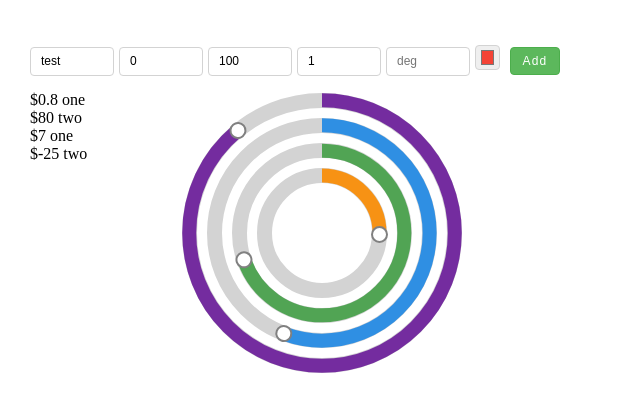
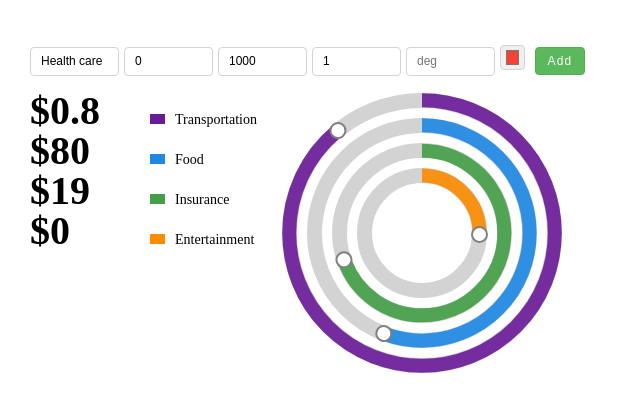
Before and after one commit to matevzStinjek/Slider, a plain HTML site: page index.html in a window 1280 px wide. Shown: the whole page, without its empty margins (0-640 px from the left). Drawn offline with Linux system fonts and the light colour scheme.

Commit message:
Cosmetic changes

```diff
--- a/index.html
+++ b/index.html
@@ -16,31 +16,31 @@
         document.querySelector('#slider').slider({
             init: [
             {
-                name: 'one',
+                name: 'Transportation',
                 min: 0,
                 max: 1,
                 step: 0.2,
                 radius: 320
             },
             {
-                name: 'two',
+                name: 'Food',
                 min: 50,
                 max: 100,
                 step: 5,
                 radius: 200
             },
             {
-                name: 'one',
+                name: 'Insurance',
+                min: -50,
+                max: 50,
+                step: 1,
+                radius: 250
+            },
+            {
+                name: 'Entertainment',
                 min: 0,
                 max: 10,
                 step: 7,
-                radius: 250
-            },
-            {
-                name: 'two',
-                min: -50,
-                max: 50,
-                step: 1,
                 radius: 90
             }]
         });
--- a/src/mySlider.css
+++ b/src/mySlider.css
@@ -1,6 +1,58 @@
+.data {
+    padding: 15px 0;
+}
+
+.data input {
+    border-radius: 4px;
+    border: 1px solid lightgray;
+    height: 25px;
+    font-size: 12px;
+    padding-left: 10px;
+    margin-right: 5px;
+    width: 75px;
+}
+
+.data input[type='color'] {
+    width: 25px;
+    padding: 0 3px;
+}
+
+.data button {
+    margin: 0 5px;
+    height: 28px;
+    width: 50px;
+    background-color: #5cb85c;
+    font-size: 12px;
+    letter-spacing: 1.2px;
+    color: white;
+    border-radius: 4px;
+    border: 1px solid #4cae4c;
+}
+
 .values {
     float: left;
-    width: 150px;
+    width: 250px;
+}
+
+.values div * {
+    display: inline-block;
+    margin: 0px;
+}
+
+.values div h1  {
+    min-width: 120px;
+    font-size: 40px;
+    line-height: 40px;
+}
+
+.values div span {
+    height: 10px;
+    width: 15px;
+    margin-right: 10px;
+}
+
+.values div p {
+    font-size: 14px;
 }
 
 .center {
--- a/src/mySlider.js
+++ b/src/mySlider.js
@@ -21,7 +21,7 @@ Element.prototype.slider = function (options) {
         data[0] = document.createElement('input');
         data[0].setAttribute('type', 'text');
         data[0].setAttribute('placeholder', 'name');
-        data[0].setAttribute('value', 'test'); //
+        data[0].setAttribute('value', 'Health care');
         data[1] = document.createElement('input');
         data[1].setAttribute('type', 'number');
         data[1].setAttribute('placeholder', 'min');
@@ -29,7 +29,7 @@ Element.prototype.slider = function (options) {
         data[2] = document.createElement('input');
         data[2].setAttribute('type', 'number');
         data[2].setAttribute('placeholder', 'max');
-        data[2].setAttribute('value', '100');
+        data[2].setAttribute('value', '1000');
         data[3] = document.createElement('input');
         data[3].setAttribute('type', 'number');
         data[3].setAttribute('placeholder', 'step');
@@ -111,7 +111,7 @@ Element.prototype.slider = function (options) {
 
     function setValue(angle) {
         activeUnit.html.knob.style.transform = "rotate(" + angle + "deg)";
-        activeUnit.html.label.textContent = '$' + getValue(angle) + ' ' + activeUnit.name; //bug
+        activeUnit.html.label.textContent = '$' + getValue(angle); //bug
         draw();
     }
 
@@ -158,7 +158,7 @@ Element.prototype.slider = function (options) {
             step = activeUnit.step,
             delta = max - min,
             val = deg * delta / 360;
-            val += parseInt(min);
+        val += parseInt(min);
         return roundToStep(val, step);
     }
 
@@ -169,7 +169,7 @@ Element.prototype.slider = function (options) {
         flag < 0.5 ?
             out = k * step :
             out = (k + 1) * step;
-        return Math.round(out*10000)/10000;
+        return Math.round(out * 10000) / 10000;
     }
 
     function radToDeg(rad) {
@@ -233,8 +233,15 @@ Element.prototype.slider = function (options) {
 
         if (--factor === 0) return;
 
-        var labelNode = document.createElement('div');
-        labelNode.appendChild(document.createTextNode('$0 ' + name));
+        var labelNode = document.createElement('div'),
+            value = document.createElement('h1'),
+            colorBox = document.createElement('span'),
+            nameTag = document.createElement('p');
+            colorBox.style.backgroundColor = color;
+        nameTag.textContent = name;
+        labelNode.appendChild(value);
+        labelNode.appendChild(colorBox);
+        labelNode.appendChild(nameTag);
 
         var sliderNode = document.createElement('div'),
             sliderSpan = document.createElement('span');
@@ -258,7 +265,7 @@ Element.prototype.slider = function (options) {
             max: max,
             step: step,
             html: {
-                label: labelNode,
+                label: value,
                 slider: sliderNode,
                 knob: sliderSpan,
                 border: borderNode
@@ -270,9 +277,9 @@ Element.prototype.slider = function (options) {
             }
         });
 
-        values.appendChild(unit.html.label);
-        center.appendChild(unit.html.slider);
-        center.appendChild(unit.html.border);
+        values.appendChild(labelNode);
+        center.appendChild(sliderNode);
+        center.appendChild(borderNode);
 
         initSliderListeners(unit);
         activeUnit = unit;
@@ -296,6 +303,7 @@ Element.prototype.slider = function (options) {
 
     // data
     var colors = [
+        '#000000',
         '#FB8C00',
         '#43A047',
         '#1E88E5',
--- a/style.css
+++ b/style.css
@@ -3,34 +3,3 @@ body {
     padding: 30px;
     min-height: 90vh;
 }
-
-.data {
-    padding: 15px 0;
-}
-
-input {
-    border-radius: 4px;
-    border: 1px solid lightgray;
-    height: 25px;
-    font-size: 12px;
-    padding-left: 10px;
-    margin-right: 5px;
-    width: 70px;
-}
-
-input[type='color'] {
-    width: 25px;
-    padding: 0 3px;
-}
-
-button {
-    margin: 0 5px;
-    height: 28px;
-    width: 50px;
-    background-color: #5cb85c;
-    font-size: 12px;
-    letter-spacing: 1.2px;
-    color: white;
-    border-radius: 4px;
-    border: 1px solid #4cae4c;
-}
```
